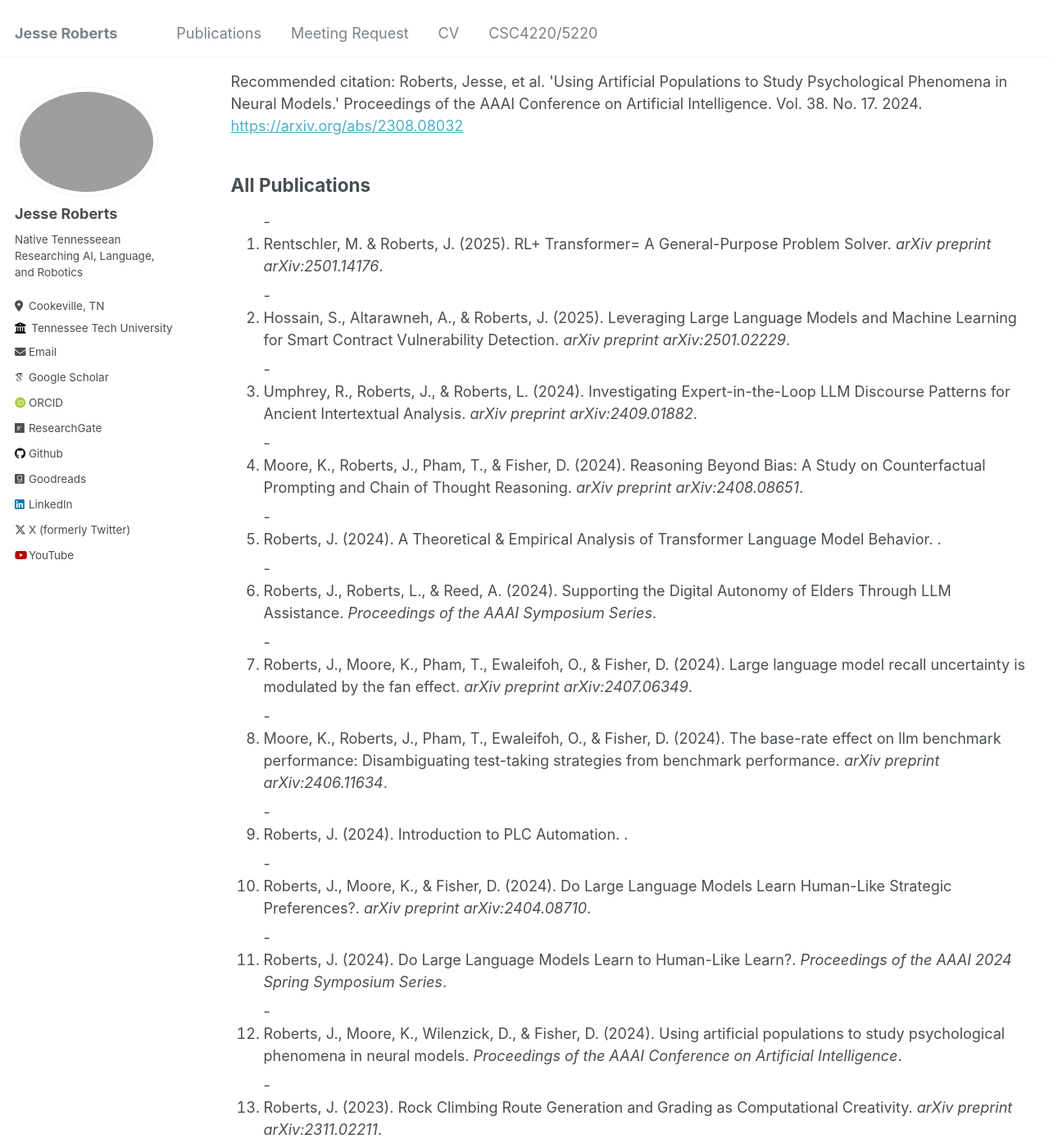
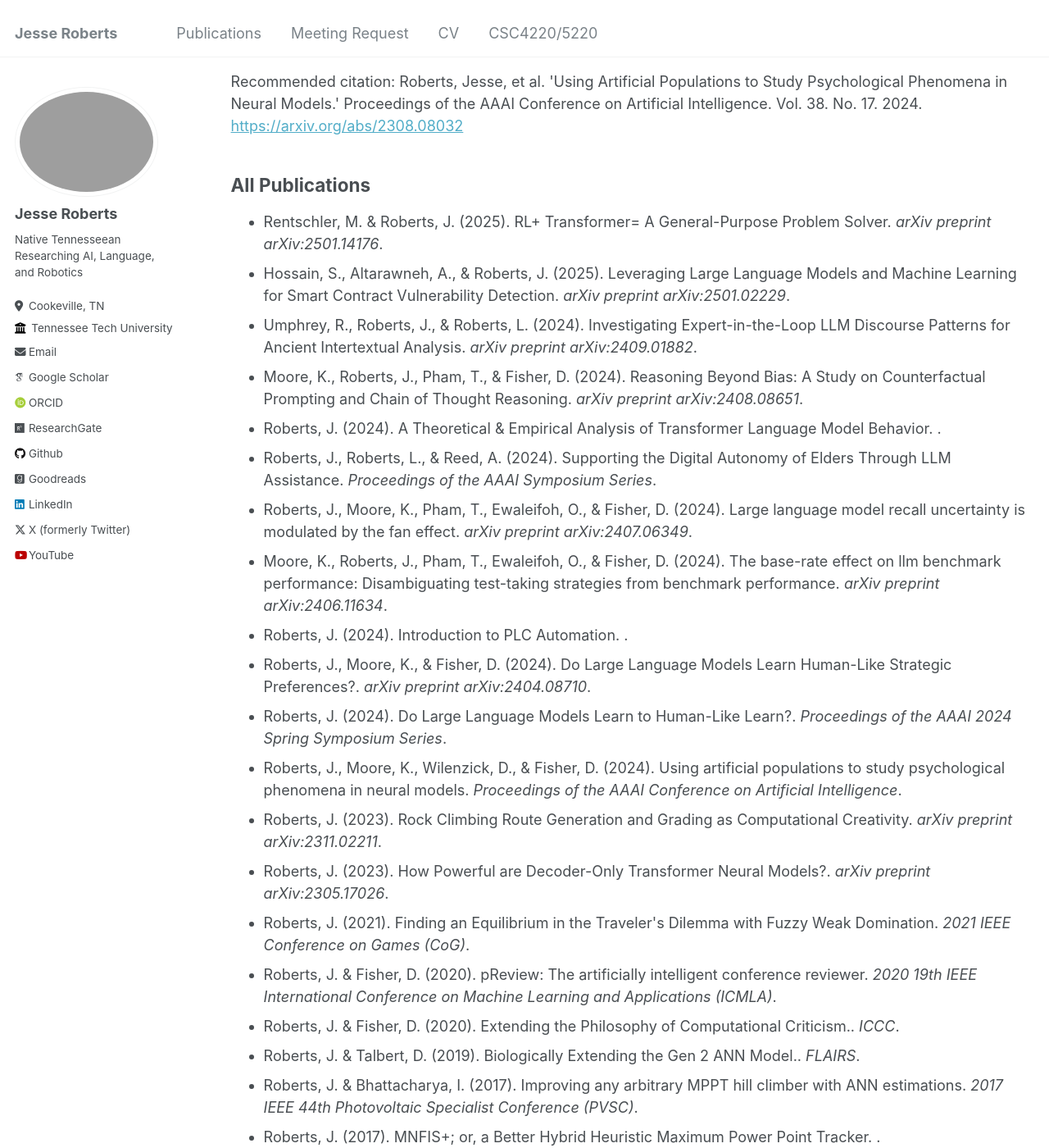
Before and after one commit to JesseTNRoberts/JesseTNRoberts.github.io, a Jekyll site: the page built from _pages/publications.md, in a window 1280 px wide and 1400 px high, scrolled down 849 px. Shown: the whole window at 82% size. Built offline with Jekyll 4.4.1, drawn with Linux system fonts in a browser that asks for light colours; some web fonts are replaced.

Commit message:
Updated cv template

```diff
--- a/_includes/publications
+++ b/_includes/publications
@@ -25,9 +25,8 @@
 {% assign counter = 0 %}
 
 
-<ol>
+<ul>
 {% for citation in pub_list %}
-  -
   {% if include.venue %}
     {% assign publication = citation.Publication | downcase %}
     {% if venues contains publication %}
@@ -184,4 +183,4 @@
 
   {% endif %}
 {% endfor %}
-</ol>
+</ul>
--- a/_layouts/cv.html
+++ b/_layouts/cv.html
@@ -1,5 +1,5 @@
 ---
-layout: default
+layout: compress
 ---
 
 {% include base_path %}
```
Also changed, not shown: 2 other files.
